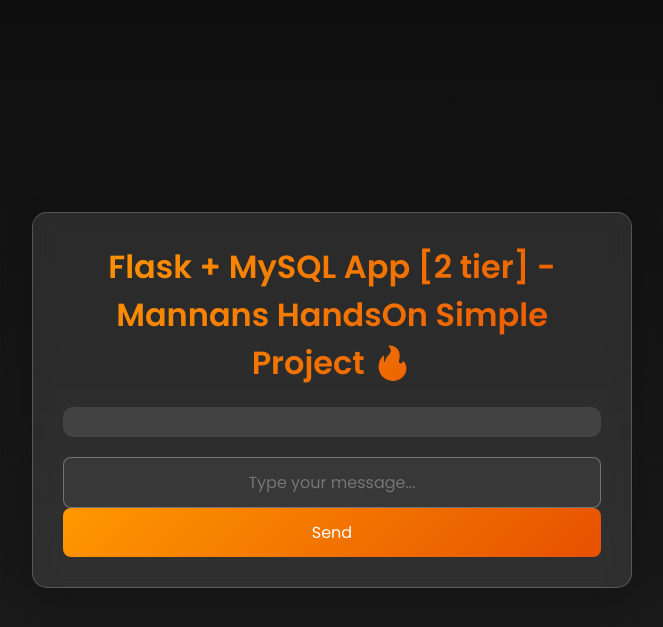
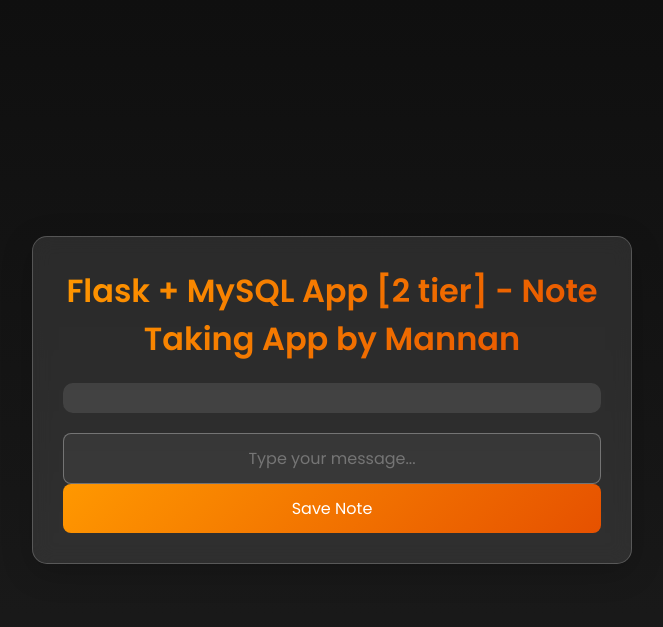
Before and after one commit to mannankazi/Practice-flask-app, a Flask app: page / in a window 1280 px wide. Shown: the top 627 px of the page, without its empty margins (308-971 px from the left). Run offline with Flask 2, Linux system fonts and the light colour scheme; data that the repository does not hold is empty; some libraries are stand-ins or nearby versions.

Commit message:
Rename app title and update header text

```diff
--- a/templates/index.html
+++ b/templates/index.html
@@ -4,7 +4,7 @@
 <head>
     <meta charset="UTF-8">
     <meta name="viewport" content="width=device-width, initial-scale=1.0">
-    <title>Flask App new🚀</title>
+    <title>Note Taking App</title>
     <style>
         /* Import Google Font */
         @import url('https://fonts.googleapis.com/css2?family=Poppins:wght@300;400;600&display=swap');
@@ -131,7 +131,7 @@
 
 <body>
     <div class="container">
-        <h1>Flask + MySQL App [2 tier] - Mannans HandsOn Simple Project 🔥</h1>
+        <h1>Flask + MySQL App [2 tier] - Note Taking App by Mannan</h1>
 
         <div class="messages">
             {% for message in messages %}
@@ -141,7 +141,7 @@
 
         <form id="messageForm">
             <input type="text" name="new_message" placeholder="Type your message..." required>
-            <input type="submit" value="Send">
+            <input type="submit" value="Save Note">
         </form>
     </div>
 
```
